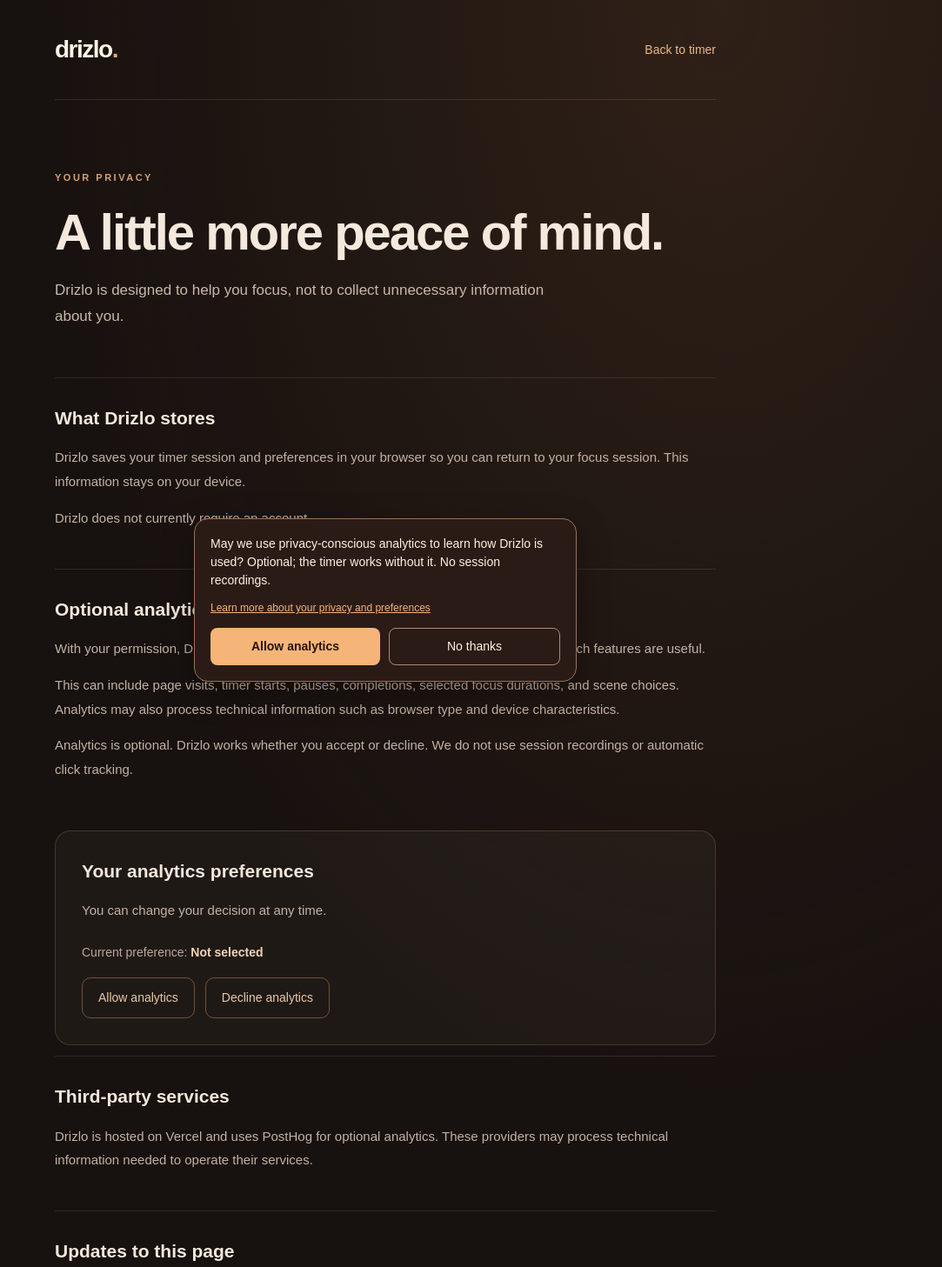
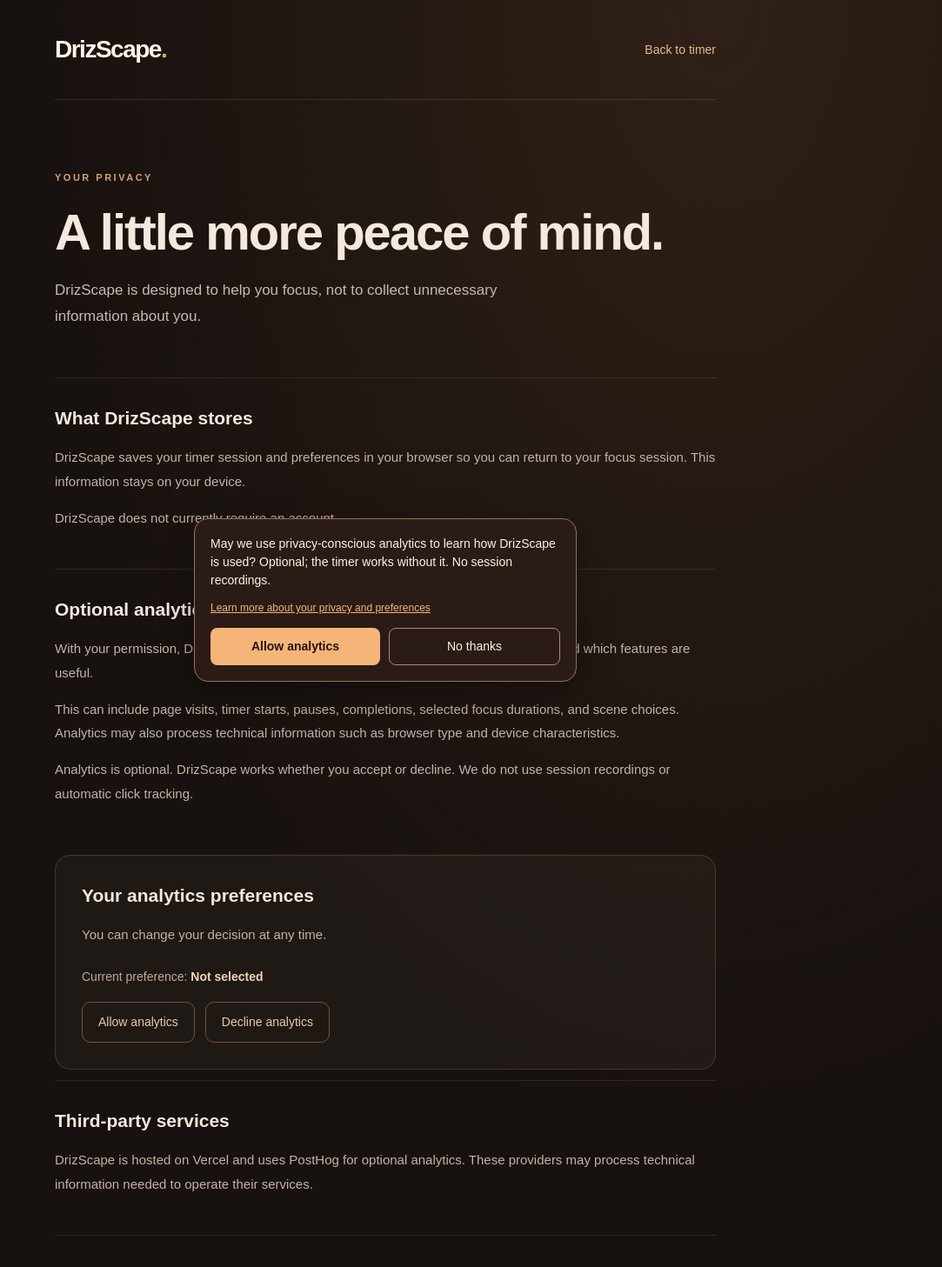
Before and after one commit to ShaphC/driz-lo, a Next.js app: page /privacy in a window 1280 px wide. Shown: the top 1457 px of the page at 87% size, without its empty margins (197-1280 px from the left). Built offline with nearby package versions, Linux system fonts and the light colour scheme; no server answers.

Commit message:
renaming the app

```diff
--- a/app/landing-experiments.css
+++ b/app/landing-experiments.css
@@ -1,4 +1,4 @@
-/* Drizlo editorial redesign — self-contained landing styles */
+/* DrizScape editorial redesign — self-contained landing styles */
 .dx {
   --espresso: #261916;
   --cocoa: #50362d;
--- a/app/layout.tsx
+++ b/app/layout.tsx
@@ -4,23 +4,24 @@ import AnalyticsConsent from "@/components/AnalyticsConsent";
 
 import "./globals.css";
 
-const siteUrl = process.env.NEXT_PUBLIC_SITE_URL || "https://drizlo.vercel.app";
+const siteUrl =
+  process.env.NEXT_PUBLIC_SITE_URL || "https://drizscape.vercel.app";
 
 export const metadata: Metadata = {
   metadataBase: new URL(siteUrl),
 
   title: {
-    default: "Drizlo — Focus Feels Different Here",
-    template: "%s | Drizlo",
+    default: "DrizScape — Focus Feels Different Here",
+    template: "%s | DrizScape",
   },
 
   description:
-    "Make focus time feel different. Drizlo is a cozy, animated focus timer with relaxing coffee and tea scenes, customizable sessions, and gentle breaks.",
+    "Make focus time feel different. DrizScape is a cozy, animated focus timer with relaxing coffee and tea scenes, customizable sessions, and gentle breaks.",
 
-  applicationName: "Drizlo",
+  applicationName: "DrizScape",
 
   keywords: [
-    "Drizlo",
+    "DrizScape",
     "focus timer",
     "cozy focus timer",
     "Pomodoro timer",
@@ -44,8 +45,8 @@ export const metadata: Metadata = {
     type: "website",
     locale: "en_US",
     url: "/",
-    siteName: "Drizlo",
-    title: "Drizlo — Focus Feels Different Here",
+    siteName: "DrizScape",
+    title: "DrizScape — Focus Feels Different Here",
     description:
       "A cozy, animated focus timer. Watch coffee brew, tea steep, and your progress unfold.",
     images: [
@@ -53,14 +54,14 @@ export const metadata: Metadata = {
         url: "/opengraph-image.png",
         width: 1200,
         height: 630,
-        alt: "Drizlo — Focus Feels Different Here",
+        alt: "DrizScape — Focus Feels Different Here",
       },
     ],
   },
 
   twitter: {
     card: "summary_large_image",
-    title: "Drizlo — Focus Feels Different Here",
+    title: "DrizScape — Focus Feels Different Here",
     description: "A cozy, animated focus timer with coffee and tea scenes.",
     images: ["/opengraph-image.png"],
   },
--- a/app/page.tsx
+++ b/app/page.tsx
@@ -50,11 +50,11 @@ function DevicePreview({ device, drink }: { device: Device; drink: Drink }) {
     <div
       className={`dx-device dx-device--${device}`}
       role="img"
-      aria-label={`${device} preview of Drizlo ${drink} timer`}
+      aria-label={`${device} preview of Drizscape ${drink} timer`}
     >
       <div className="dx-device-top">
         <span className="dx-device-title">
-          drizlo<span>.</span>
+          DrizScape<span>.</span>
         </span>
         <span className="dx-device-meta">
           {device === "mobile" ? "9:41" : "●  ●  ●"}
@@ -120,16 +120,16 @@ const steps = [
 
 const faqs = [
   [
-    "Is Drizlo free to use?",
+    "Is Drizscape free to use?",
     "Yes. You can use the focus timer and currently available scenes for free.",
   ],
   [
     "Do I need an account?",
-    "No. Open Drizlo, choose a scene, and start your session.",
+    "No. Open Drizscape, choose a scene, and start your session.",
   ],
   [
-    "Does Drizlo work on mobile?",
-    "Yes. Drizlo works in your mobile browser. Dedicated Android and iOS apps are planned.",
+    "Does Drizscape work on mobile?",
+    "Yes. Drizscape works in your mobile browser. Dedicated Android and iOS apps are planned.",
   ],
   [
     "What happens when my timer finishes?",
@@ -172,8 +172,8 @@ export default function LandingPage() {
     <main className="dx" id="top">
       <header className="dx-nav-shell">
         <div className="dx-nav">
-          <Link href="/" className="dx-brand" aria-label="Drizlo home">
-            drizlo<span>.</span>
+          <Link href="/" className="dx-brand" aria-label="Drizscape home">
+            DrizScape<span>.</span>
           </Link>
 
           <nav className="dx-nav-right" aria-label="Main navigation">
@@ -300,7 +300,7 @@ export default function LandingPage() {
 
       <section
         className="dx-highlights"
-        aria-label="Why Drizlo feels different"
+        aria-label="Why Drizscape feels different"
       >
         {features.map((feature) => (
           <article className="dx-highlight-card" key={feature.number}>
@@ -335,7 +335,7 @@ export default function LandingPage() {
 
             <p>
               Less time setting up. More time settling in. Getting started with
-              Drizlo takes just a moment.
+              Drizscape takes just a moment.
             </p>
 
             <Link href="/app" className="dx-inline-link">
@@ -413,14 +413,14 @@ export default function LandingPage() {
       <footer className="dx-footer-shell">
         <div className="dx-footer">
           <Link href="/" className="dx-brand">
-            drizlo<span>.</span>
+            DrizScape<span>.</span>
           </Link>
 
           <span>A different kind of focus timer.</span>
 
           <div className="dx-footer-meta">
             <Link href="/privacy">Privacy</Link>
-            <span>© {year} Drizlo</span>
+            <span>© {year} Drizscape</span>
           </div>
         </div>
       </footer>
--- a/app/privacy/page.tsx
+++ b/app/privacy/page.tsx
@@ -26,7 +26,7 @@ export default function PrivacyPage() {
       <div className="privacy-container">
         <header className="privacy-header">
           <Link href="/" className="privacy-brand">
-            drizlo<span>.</span>
+            DrizScape<span>.</span>
           </Link>
           <Link href="/app" className="privacy-back">
             Back to timer
@@ -37,26 +37,26 @@ export default function PrivacyPage() {
           <span className="privacy-eyebrow">YOUR PRIVACY</span>
           <h1>A little more peace of mind.</h1>
           <p>
-            Drizlo is designed to help you focus, not to collect unnecessary
+            DrizScape is designed to help you focus, not to collect unnecessary
             information about you.
           </p>
         </div>
 
         <section className="privacy-section">
-          <h2>What Drizlo stores</h2>
+          <h2>What DrizScape stores</h2>
           <p>
-            Drizlo saves your timer session and preferences in your browser so
-            you can return to your focus session. This information stays on your
-            device.
+            DrizScape saves your timer session and preferences in your browser
+            so you can return to your focus session. This information stays on
+            your device.
           </p>
-          <p>Drizlo does not currently require an account.</p>
+          <p>DrizScape does not currently require an account.</p>
         </section>
 
         <section className="privacy-section">
           <h2>Optional analytics</h2>
           <p>
-            With your permission, Drizlo uses PostHog to understand how people
-            use the app and which features are useful.
+            With your permission, DrizScape uses PostHog to understand how
+            people use the app and which features are useful.
           </p>
           <p>
             This can include page visits, timer starts, pauses, completions,
@@ -65,8 +65,9 @@ export default function PrivacyPage() {
             characteristics.
           </p>
           <p>
-            Analytics is optional. Drizlo works whether you accept or decline.
-            We do not use session recordings or automatic click tracking.
+            Analytics is optional. DrizScape works whether you accept or
+            decline. We do not use session recordings or automatic click
+            tracking.
           </p>
         </section>
 
@@ -119,23 +120,23 @@ export default function PrivacyPage() {
         <section className="privacy-section">
           <h2>Third-party services</h2>
           <p>
-            Drizlo is hosted on Vercel and uses PostHog for optional analytics.
-            These providers may process technical information needed to operate
-            their services.
+            DrizScape is hosted on Vercel and uses PostHog for optional
+            analytics. These providers may process technical information needed
+            to operate their services.
           </p>
         </section>
 
         <section className="privacy-section">
           <h2>Updates to this page</h2>
           <p>
-            We may update this notice as Drizlo evolves, including when new
+            We may update this notice as DrizScape evolves, including when new
             features or services are introduced.
           </p>
         </section>
 
         <footer className="privacy-footer">
           <span>Make time feel beautiful.</span>
-          <Link href="/app">Return to Drizlo</Link>
+          <Link href="/app">Return to DrizScape</Link>
         </footer>
       </div>
     </main>
--- a/components/AnalyticsConsent.tsx
+++ b/components/AnalyticsConsent.tsx
@@ -26,15 +26,12 @@ export default function AnalyticsConsent() {
     refreshConsent();
     setReady(true);
 
-    window.addEventListener(
-      "drizlo:analytics-consent-changed",
-      refreshConsent
-    );
+    window.addEventListener("drizlo:analytics-consent-changed", refreshConsent);
 
     return () => {
       window.removeEventListener(
         "drizlo:analytics-consent-changed",
-        refreshConsent
+        refreshConsent,
       );
     };
   }, []);
@@ -75,9 +72,8 @@ export default function AnalyticsConsent() {
           lineHeight: 1.5,
         }}
       >
-        May we use privacy-conscious analytics to learn how
-        Drizlo is used? Optional; the timer works without it.
-        No session recordings.
+        May we use privacy-conscious analytics to learn how DrizScape is used?
+        Optional; the timer works without it. No session recordings.
       </p>
 
       <p style={{ margin: "0 0 14px", fontSize: 12 }}>
--- a/components/CoffeeScene.css
+++ b/components/CoffeeScene.css
@@ -1,4 +1,4 @@
-/* DRIZLO — unified SVG café scene */
+/* DRIZSCAPE — unified SVG café scene */
 .drizlo-coffee-scene {
   position: relative;
   width: 100%;
@@ -302,7 +302,7 @@
 }
 
 /* =========================================
-   DRIZLO — VISIBLE MOVING CLOUDS
+   DRIZSCAPE — VISIBLE MOVING CLOUDS
    ========================================= */
 
 /* Slow, continuous cloud movement across the café window. */
--- a/instrumentation-client.ts
+++ b/instrumentation-client.ts
@@ -18,7 +18,7 @@ if (
     // No tracking until the visitor accepts.
     opt_out_capturing_by_default: true,
 
-    // We track only the events Drizlo needs.
+    // We track only the events DrizScape needs.
     autocapture: false,
     capture_pageview: false,
     capture_pageleave: false,
@@ -36,9 +36,7 @@ if (
 
   // Restore consent from a previous visit.
   try {
-    const consent = localStorage.getItem(
-      "drizlo-analytics-consent-v1"
-    );
+    const consent = localStorage.getItem("drizlo-analytics-consent-v1");
 
     if (consent === "accepted") {
       posthog.opt_in_capturing();
```
